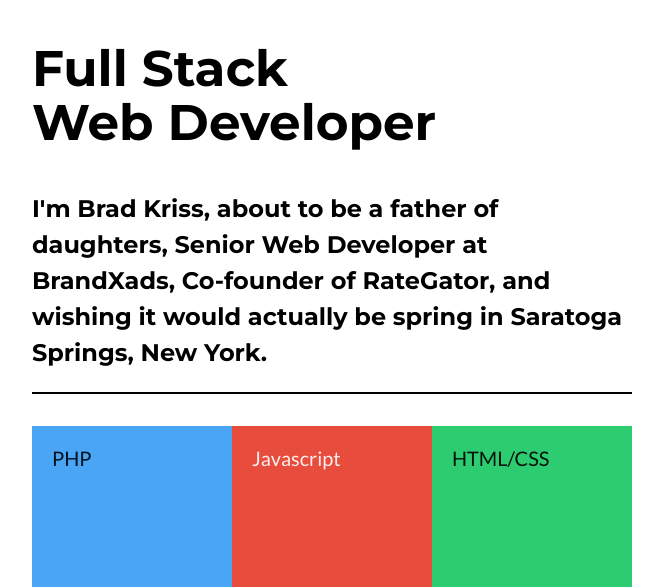
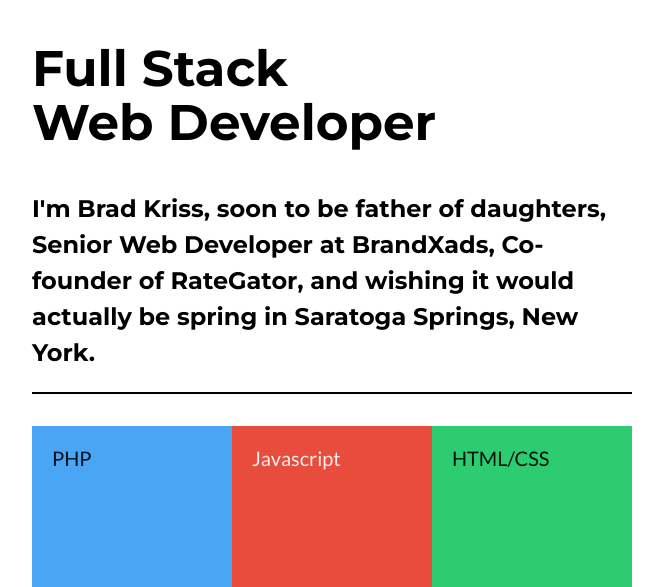
Before and after one commit to BradKriss/BradKriss, a PHP site: page / in a window 1280 px wide. Shown: the top 587 px of the page, without its empty margins (308-971 px from the left). Run offline with PHP 8.4, Linux system fonts and the light colour scheme.

Commit message:
Grammatical Change

```diff
--- a/public/index.php
+++ b/public/index.php
@@ -24,7 +24,7 @@
   <section id="top-content">
     <h1 id="intro-header">Full Stack <br />Web Developer</h1>
     <h4 id="intro-text">
-        I'm Brad Kriss, about to be a father of daughters, Senior Web Developer at BrandXads,
+        I'm Brad Kriss, soon to be father of daughters, Senior Web Developer at BrandXads,
         Co-founder of RateGator, and wishing it would actually be spring in Saratoga Springs, New York.
     </h4>
   </section>
```
